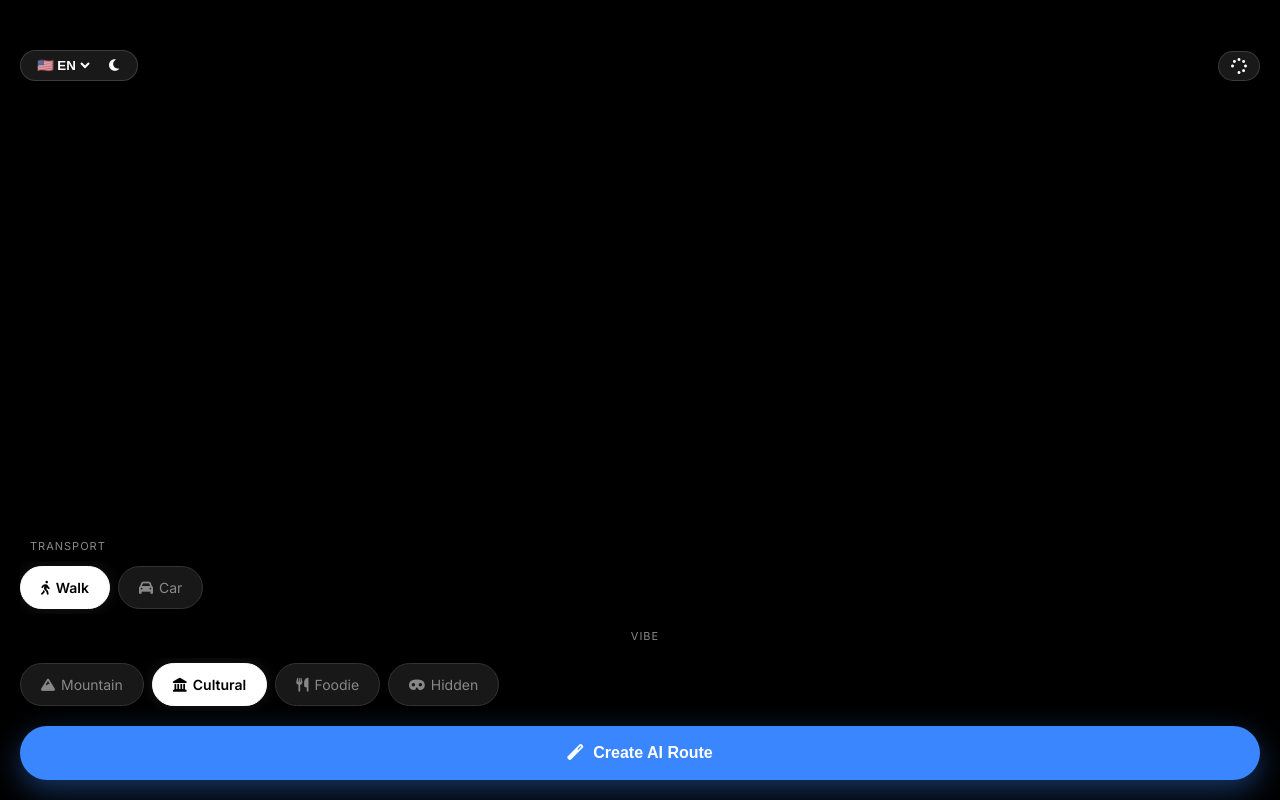
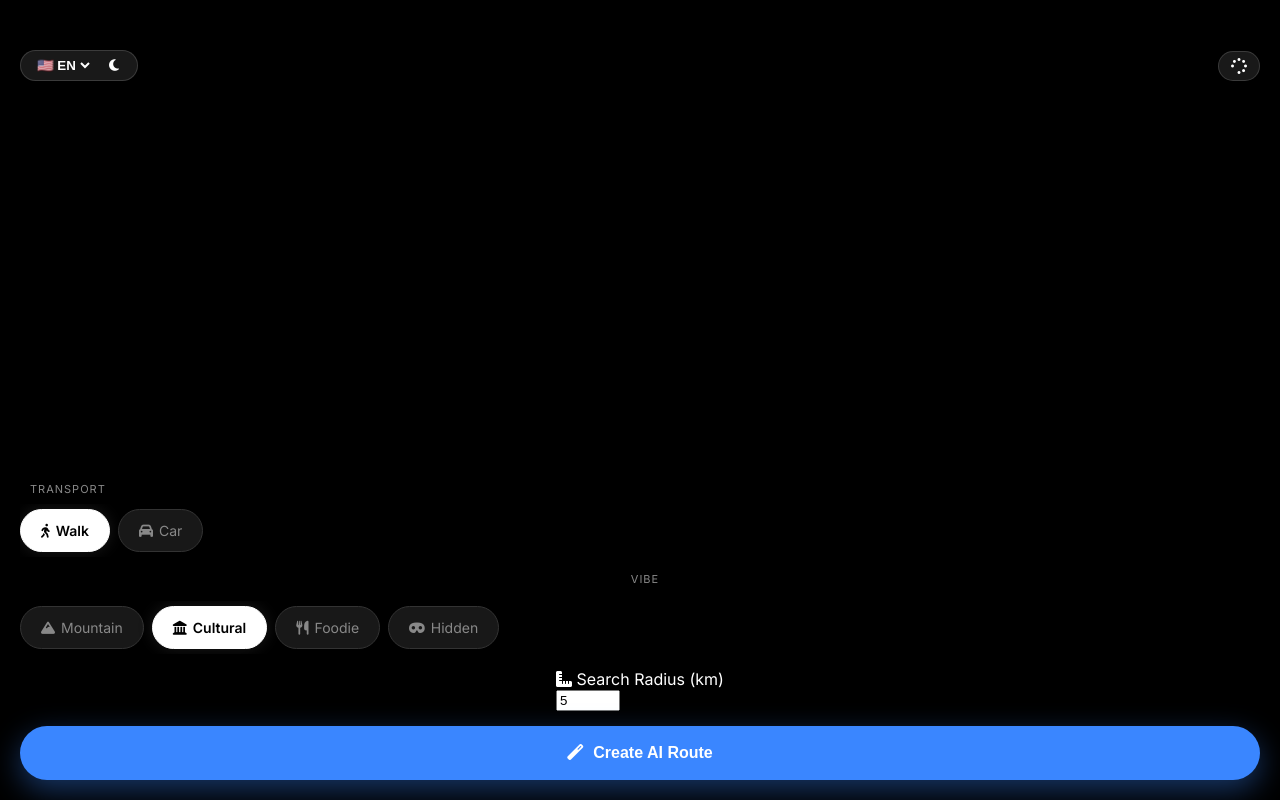
Before and after one commit to Samir0082n/Guider-Speedy, a plain HTML site: page index.html in a window 1280 px wide. Drawn offline with nearby package versions, Linux system fonts and the light colour scheme.

Commit message:
Update index.html

```diff
--- a/index.html
+++ b/index.html
@@ -55,6 +55,12 @@
         <div class="choice-btn" data-cat="type" data-val="hidden_gems"><i class="fas fa-mask"></i> <span data-i18n="hidden">Hidden</span></div>
       </div>
 
+      <!-- RADIUS INPUT (Новое) -->
+      <div id="radius-container" class="radius-container">
+          <div class="radius-label"><i class="fas fa-ruler-combined"></i> Search Radius (km)</div>
+          <input type="number" id="radius-input" value="5" min="1" max="500">
+      </div>
+
       <button class="btn-create" id="generate-btn">
         <i class="fas fa-magic"></i> <span data-i18n="create">Create AI Route</span>
       </button>
```
